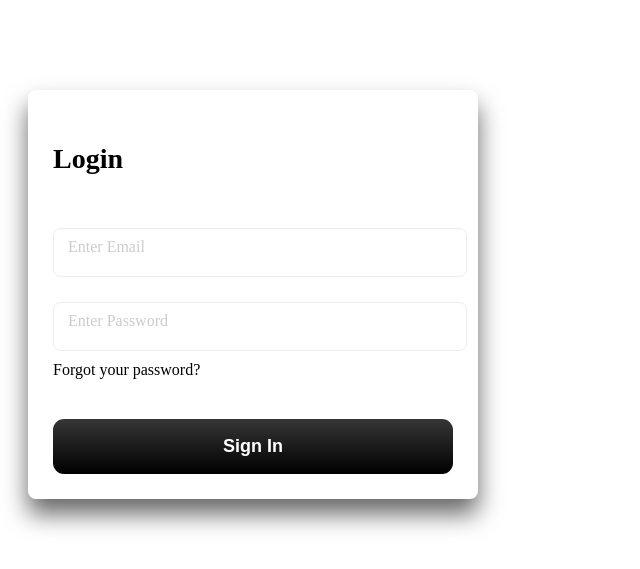
After one commit to Tienduy2004/Travel_Group_G, a Laravel app: page /login in a window 1280 px wide. The commit adds this page. Shown: the top 569 px of the page, without its empty margins (0-640 px from the left). Run offline with Laravel 12, Linux system fonts and the light colour scheme.

Commit message:
update login

```diff
--- a/Travel/app/Http/Controllers/HomeController.php
+++ b/Travel/app/Http/Controllers/HomeController.php
@@ -47,4 +47,9 @@ class HomeController extends Controller
     {
         return view('home.page.testimonial');
     }
+    //login
+    public function login ()
+    {
+        return view('home.login.login');
+    }
 }
--- /dev/null
+++ b/Travel/public/css/login.css
@@ -0,0 +1,73 @@
+/* From Uiverse.io by VitorBaraoDias */
+.container .form-control {
+    margin: 20px;
+    background-color: #ffffff;
+    box-shadow: 0 15px 25px rgba(0, 0, 0, 0.6);
+    width: 400px;
+    display: flex;
+    justify-content: center;
+    flex-direction: column;
+    gap: 10px;
+    padding: 25px;
+    border-radius: 8px;
+  }
+  .title {
+    font-size: 28px;
+    font-weight: 800;
+  }
+  .input-field {
+    position: relative;
+    width: 100%;
+  }
+
+  .input {
+    margin-top: 15px;
+    width: 100%;
+    outline: none;
+    border-radius: 8px;
+    height: 45px;
+    border: 1.5px solid #ecedec;
+    background: transparent;
+    padding-left: 10px;
+  }
+  .input:focus {
+    border: 1.5px solid #2d79f3;
+  }
+  .input-field .label {
+    position: absolute;
+    top: 25px;
+    left: 15px;
+    color: #ccc;
+    transition: all 0.3s ease;
+    pointer-events: none;
+    z-index: 2;
+  }
+  .input-field .input:focus ~ .label,
+  .input-field .input:valid ~ .label {
+    top: 5px;
+    left: 5px;
+    font-size: 12px;
+    color: #2d79f3;
+    background-color: #ffffff;
+    padding-left: 5px;
+    padding-right: 5px;
+  }
+  .submit-btn {
+    margin-top: 30px;
+    height: 55px;
+    background: #f2f2f2;
+    border-radius: 11px;
+    border: 0;
+    outline: none;
+    color: #ffffff;
+    font-size: 18px;
+    font-weight: 700;
+    background: linear-gradient(180deg, #363636 0%, #1b1b1b 50%, #000000 100%);
+    box-shadow: 0px 0px 0px 0px #ffffff, 0px 0px 0px 0px #000000;
+    transition: all 0.3s cubic-bezier(0.15, 0.83, 0.66, 1);
+    cursor: pointer;
+  }
+
+  .submit-btn:hover {
+    box-shadow: 0px 0px 0px 2px #ffffff, 0px 0px 0px 4px #0000003a;
+  }
--- /dev/null
+++ b/Travel/resources/views/home/login/login.blade.php
@@ -0,0 +1,30 @@
+<!DOCTYPE html>
+<html lang="en">
+<head>
+    <meta charset="UTF-8">
+    <meta name="viewport" content="width=device-width, initial-scale=1.0">
+    <meta http-equiv="X-UA-Compatible" content="ie=edge">
+    <link rel="stylesheet" href="{{asset('css/login.css')}}">
+    <title>Login</title>
+</head>
+<body>
+
+</body>
+</html>
+<div class="container-fluid  py-5" style="margin: 90px 0;">
+    <div class="container py-5">
+        <form id="custom-form" class="form-control" action="">
+            <p class="title">Login</p>
+            <div class="input-field">
+                <input required="" class="input" type="text" />
+                <label class="label" for="input">Enter Email</label>
+            </div>
+            <div class="input-field">
+                <input required="" class="input" type="password" />
+                <label class="label" for="input">Enter Password</label>
+            </div>
+            <a>Forgot your password?</a>
+            <button class="submit-btn">Sign In</button>
+        </form>
+    </div>
+</div>
--- a/Travel/resources/views/layouts/app.blade.php
+++ b/Travel/resources/views/layouts/app.blade.php
@@ -24,6 +24,8 @@
 
     <!-- Customized Bootstrap Stylesheet -->
     <link href="{{asset ('css/style.css') }}" rel="stylesheet">
+    <link href="{{asset ('css/login.css') }}" rel="stylesheet">
+
 </head>
 <body>
     @include('includes.header')
--- a/Travel/routes/web.php
+++ b/Travel/routes/web.php
@@ -15,3 +15,5 @@ Route::get('/single', [HomeController::class, 'single'])->name("single");
 Route::get('/destination', [HomeController::class, 'destination'])->name("destination");
 Route::get('/guide', [HomeController::class, 'guide'])->name("guide");
 Route::get('/testimonial', [HomeController::class, 'testimonial'])->name("testimonial");
+//login
+Route::get('/login', [HomeController::class, 'login'])->name("login");
```
Also changed, not shown: Travel/public/css/style.css, Travel/resources/views/home/login/register.blade.php (added).
